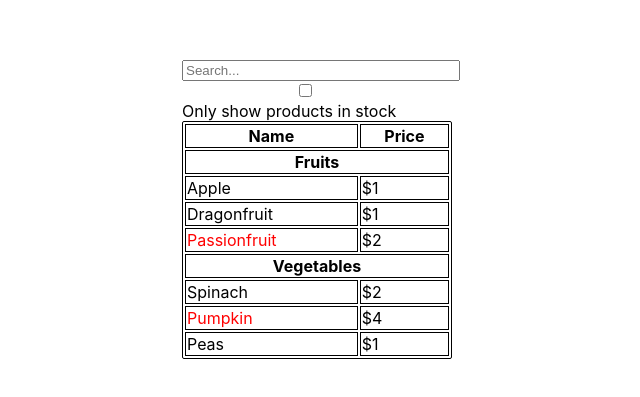
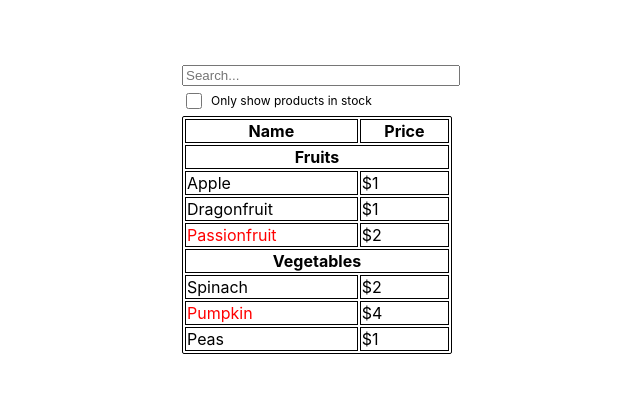
Before and after one commit to PatrickZ3/react-dotnet, a React (Create React App) app: page / in a window 1280 px wide. Shown: the part 191-588 px from the top of the page, without its empty margins (308-948 px from the left). Built offline with nearby package versions, Linux system fonts and the light colour scheme.

Commit message:
finished tutorial front end

```diff
--- a/src/App.css
+++ b/src/App.css
@@ -73,3 +73,20 @@
   width: 300px;
   max-width: 90%;
 }
+
+
+.inStockLabel {
+  display: flex;
+  align-items: center;
+  gap: 6px;
+  font-size: 1.5vh;
+  margin-top: 4px;
+  margin-bottom: 4px;
+  cursor: pointer;
+}
+
+.inStockLabel input{
+  width: 16px;
+  height: 16px;
+  cursor: pointer;
+}
--- a/src/App.js
+++ b/src/App.js
@@ -1,3 +1,4 @@
+import { useState } from "react";
 import "./App.css";
 
 const PRODUCTS = [
@@ -32,7 +33,7 @@
   );
 }
 
-function ProductTable({ products }) {
+function ProductTable({ products, filterText, inStockOnly }) {
   // set empty array for the divs
   // set null to last category to keep track the categories
   // go through products
@@ -45,6 +46,14 @@
   let lastCategory = null;
 
   products.forEach((product) => {
+    if (product.name.toLowerCase().indexOf(filterText.toLowerCase()) === -1) {
+      return;
+    }
+
+    if (inStockOnly && !product.stocked) {
+      return;
+    }
+
     if (product.category !== lastCategory) {
       rows.push(
         <ProductCategoryRow
@@ -71,18 +80,36 @@
   );
 }
 
-function SearchBar() {
+function SearchBar({
+  filterText,
+  inStockOnly,
+  onFilterTextChange,
+  onInStockOnlyChange,
+}) {
   return (
     <form className="searchBar">
-      <input type="text" placeholder="Search..."></input>
-      <label className="label">
-        <input type="checkbox" /> Only show products in stock
+      <input
+        type="text"
+        value={filterText}
+        placeholder="Search..."
+        onChange={(e) => onFilterTextChange(e.target.value)}
+      />
+      <label className="inStockLabel">
+        <input
+          type="checkbox"
+          checked={inStockOnly}
+          onChange={(e) => onInStockOnlyChange(e.target.checked)}
+        />{" "}
+        Only show products in stock
       </label>
     </form>
   );
 }
 
 function FilterableProductTable({ products }) {
+  const [filterText, setFilterText] = useState("");
+  const [inStockOnly, setInStockOnly] = useState(false);
+
   return (
     <div className="main">
       <div
@@ -92,8 +119,17 @@
           alignItems: "flex-start",
         }}
       >
-        <SearchBar />
-        <ProductTable products={products} />
+        <SearchBar
+          filterText={filterText}
+          inStockOnly={inStockOnly}
+          onFilterTextChange={setFilterText}
+          onInStockOnlyChange={setInStockOnly}
+        />
+        <ProductTable
+          products={products}
+          filterText={filterText}
+          inStockOnly={inStockOnly}
+        />
       </div>
     </div>
   );
```
